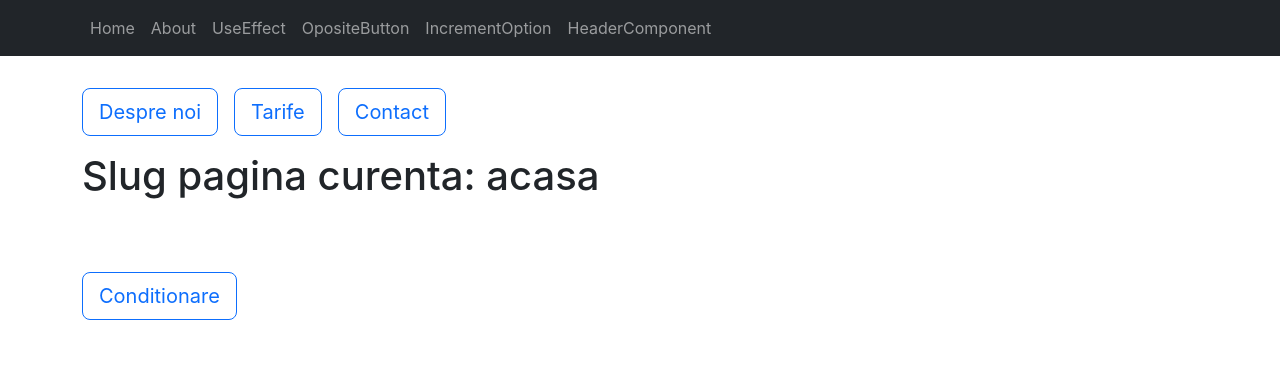
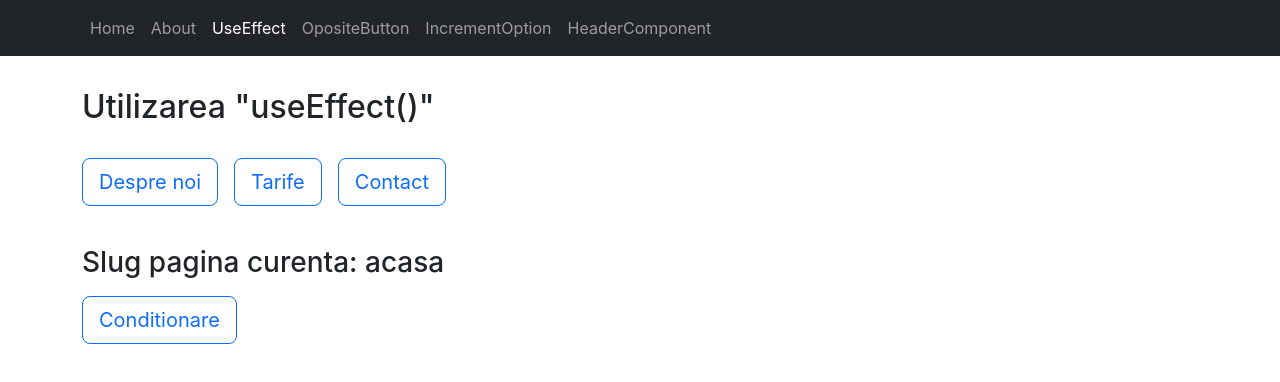
Before and after one commit to brateanugeorgeflorin/react-sda-course, a React (Create React App) app: page /useeffect in a window 1280 px wide. Shown: the top 382 px of the page. Built offline with nearby package versions, Linux system fonts and the light colour scheme.

Commit message:
fix headers

```diff
--- a/src/AboutState.js
+++ b/src/AboutState.js
@@ -39,7 +39,8 @@ export const IncrementOption = () => {
 
     return (
         <>
-            <div className="text-center fs-2 container pt-3">
+            <div className="text-center fs-2 container pt-3 pt-3 mt-3">
+                <h2 className="pb-4">Incrementare, decrementare folosind "useState()"</h2>
                 <p>{rezultat}</p>
                 <div className="d-flex gap-2 align-content-center justify-content-center">
                     <button className="btn btn-success" onClick={incrementOpt}>Incrementeaza <PlusCircle /></button>
@@ -68,7 +69,8 @@ export const OpositeButton = () => {
 
     return (
         <>
-            <div className="container pt-3">
+            <div className="container pt-3 mt-3">
+                <h2 className="pb-3">Utilizarea "useState()"</h2>
                 <Button setSeeText={setSeeText} />
                 <div className="mt-3 p-3 rounded" style={seeText ? color1 : color2}>{seeText ? 'Pot aprinde lumina' : 'Ce-ar fi s-o stingi ca ma doare corneea???'}</div>
             </div>
--- a/src/App.js
+++ b/src/App.js
@@ -18,7 +18,7 @@ function App() {
             <Route path='/opositebutton' element={<OpositeButton />} />
             <Route path='/incrementoption' element={<IncrementOption />} />
             <Route path='/headercomponent' element={<HeaderComponent />} />
-            <Route path='*' element={<p>Page does not exists.</p>} />
+            <Route path='*' element={<div className='container'><p className='pt-4'>Page does not exists.</p></div>} />
           </Routes>
         </Router>
     </div>
--- a/src/components/HeaderComponent.js
+++ b/src/components/HeaderComponent.js
@@ -16,9 +16,9 @@ export const HeaderComponent = () => {
     return (
         <>
             <header className="App-header container">
-                <h1 className="mt-5">
-                    Main Header
-                </h1>
+                <h2 className="mt-5">
+                    Incrementare consola vs incrementare in HTML
+                </h2>
                 <hr />
                 <div className="pt-3 pb-3">
                     <p>Asta se modifica doar in consola: {count}</p>
--- a/src/components/Navbar.js
+++ b/src/components/Navbar.js
@@ -1,4 +1,4 @@
-import { Link, NavLink } from 'react-router-dom';
+import { NavLink } from 'react-router-dom';
 export const Navbar = () => {
     return (
         <>
@@ -13,16 +13,16 @@ export const Navbar = () => {
                         <NavLink to="/aboutstate" className="nav-link" activeclassname="active">About</NavLink>
                         </li>
                         <li className="nav-item">
-                        <Link to="/useeffect" className="nav-link">UseEffect</Link>
+                        <NavLink to="/useeffect" className="nav-link" activeclassname="active">UseEffect</NavLink>
                         </li>
                         <li className="nav-item">
-                        <Link to="/opositebutton" className="nav-link">OpositeButton</Link>
+                        <NavLink to="/opositebutton" className="nav-link" activeclassname="active">OpositeButton</NavLink>
                         </li>
                         <li className="nav-item">
-                        <Link to="/incrementoption" className="nav-link">IncrementOption</Link>
+                        <NavLink to="/incrementoption" className="nav-link" activeclassname="active">IncrementOption</NavLink>
                         </li>
                         <li className="nav-item">
-                        <Link to="/headercomponent" className="nav-link">HeaderComponent</Link>
+                        <NavLink to="/headercomponent" className="nav-link" activeclassname="active">HeaderComponent</NavLink>
                         </li>
                     </ul>
                     </div>
--- a/src/components/UseEffect.js
+++ b/src/components/UseEffect.js
@@ -12,18 +12,19 @@ export const UseEffect = () => {
 
     return(
         <>
-            <div className="useEffectLogic container">
+            <div className="useEffectLogic container pt-3 mt-3">
+                <h2>Utilizarea "useEffect()"</h2>
                 <div className="col-12 d-flex gap-3 mb-3 mt-3 pt-3">
                     <button type="button" className="btn btn-outline-primary btn-lg" onClick={() => setTipResursa("despre-noi")}>Despre noi</button>
                     <button type="button" className="btn btn-outline-primary btn-lg" onClick={() => setTipResursa("tarife")}>Tarife</button>
                     <button type="button" className="btn btn-outline-primary btn-lg" onClick={() => setTipResursa("contact")}>Contact</button>
                 </div>
 
-                <div className="col-12 mb-3 pb-5">
-                    <h1>Slug pagina curenta: {tipResursa}</h1>
+                <div className="col-12 pt-4 pb-2">
+                    <h3>Slug pagina curenta: {tipResursa}</h3>
                 </div>
 
-                <div className="col-12 mb-3 pb-5">
+                <div className="col-12 mb-2">
                     <button type="button" className="btn btn-outline-primary btn-lg" onClick={() => setConditionareAfisare((prev) => !prev) }>Conditionare</button>
                     {conditionareAfisare && <div className="alert alert-primary mt-3" role="alert">Am activat info Box</div>}
                 </div>
```
